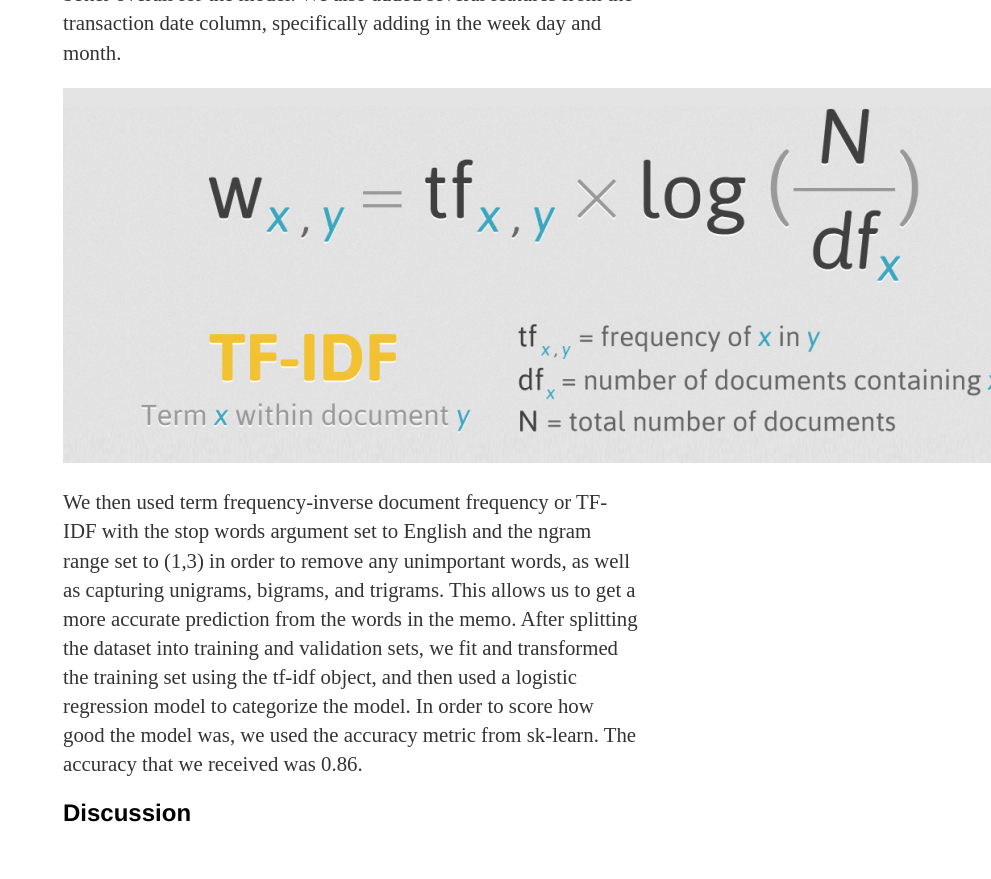
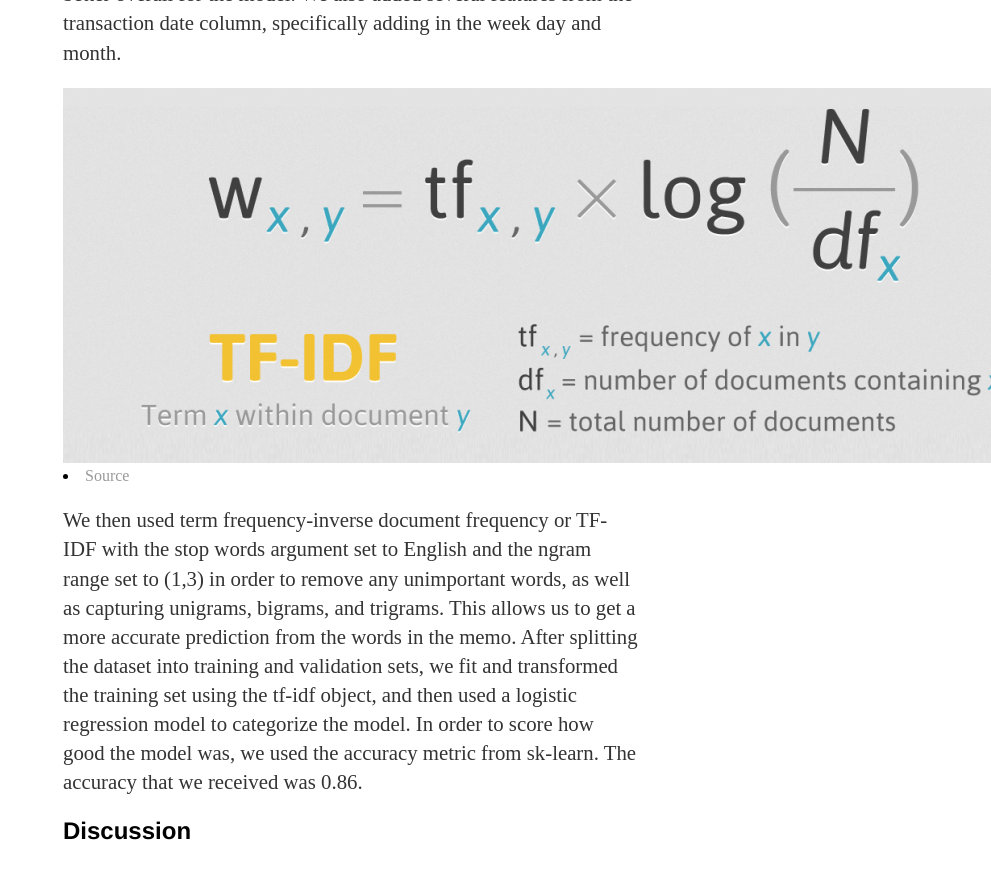
Before and after one commit to kkw002/kkw002.github.io, a Jekyll site: the page built from index.html, in a window 1280 px wide and 900 px high, scrolled down 2373 px. Shown: the top 879 px of the window, without its empty margins (289-1280 px from the left). Built offline with Jekyll 4.4.1, drawn with Linux system fonts in a browser that asks for light colours.

Commit message:
Update default.html

```diff
--- a/_layouts/default.html
+++ b/_layouts/default.html
@@ -34,6 +34,7 @@
 			<img class='image' src='/images/Capture.JPG'>
 			<p>In order to begin the analysis on the data set, we first modified the memo column within the dataset by setting the words to lower case. We used regular expressions to remove any punctuation, such as commas, backslashes, etc from the phrases in the memo column. Additionally, we also removed any digits that were in the sentences. There are some cases where including them in the cleaned format of the dataset would lead to better categorization, but removing them is better overall for the model. We also added several features from the transaction date column, specifically adding in the week day and month.</p>
 			<img class='image' src='/images/tf-idf-2-1-1024x375.png'>
+			<li><a href="https://www.seoquantum.com/sites/default/files/tf-idf-2-1-1024x375.png">Source</a></li>
 			<p>We then used term frequency-inverse document frequency or TF-IDF with the stop words argument set to English and the ngram range set to (1,3) in order to remove any unimportant words, as well as capturing unigrams, bigrams, and trigrams. This allows us to get a more accurate prediction from the words in the memo. After splitting the dataset into training and validation sets, we fit and transformed the training set using the tf-idf object, and then used a logistic regression model to categorize the model. In order to score how good the model was, we used the accuracy metric from sk-learn. The accuracy that we received was 0.86. </p>
 		</div>
 		<div class="discussion">
```
